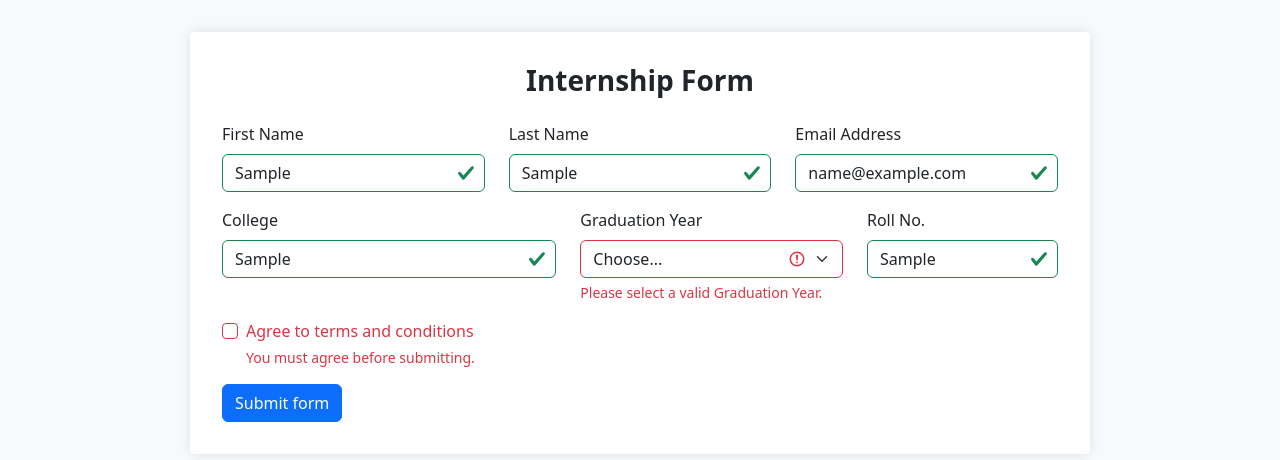
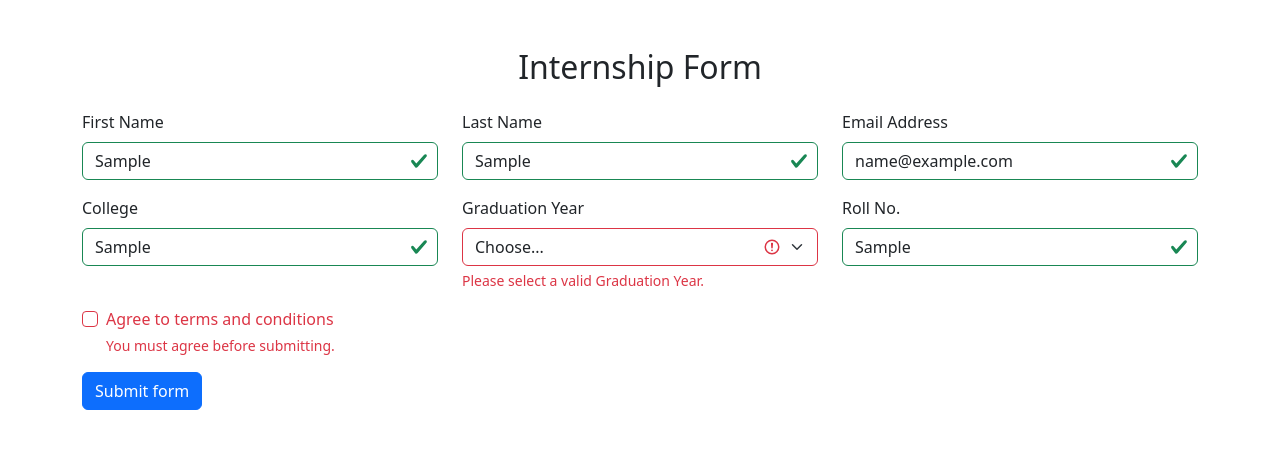
Before and after one commit to acciojob/bootstrap-form-easy-SayyedAmeenNaqvi, a website: page main.html in a window 1280 px wide. Both pictures are taken after typing "Sample", "Sample", "name@example.com", "Sample", "Sample" into the empty fields and a click on the button "Submit form". Drawn offline with nearby package versions, Linux system fonts and the light colour scheme.

Commit message:
created a submission

```diff
--- a/main.html
+++ b/main.html
@@ -6,187 +6,87 @@
   <title>Internship Form</title>
   <!-- Bootstrap CSS CDN -->
   <link href="https://cdn.jsdelivr.net/npm/bootstrap@5.3.0/dist/css/bootstrap.min.css" rel="stylesheet" />
-  <style>
-    body {
-      margin: 2rem;
-      background-color: #f8f9fa;
-    }
-    .form-container {
-      background: #fff;
-      padding: 2rem;
-      border-radius: 0.25rem;
-      box-shadow: 0 0 12px rgba(0,0,0,0.1);
-      max-width: 900px;
-      margin-left: auto;
-      margin-right: auto;
-    }
-    .form-title {
-      font-weight: 700;
-      font-size: 1.75rem;
-      margin-bottom: 1.5rem;
-      text-align: center;
-    }
-  </style>
 </head>
 <body>
-  <div class="form-container">
-    <h2 class="form-title">Internship Form</h2>
-    <form id="internship-form" novalidate>
+  <div class="container mt-5">
+    <form class="needs-validation" novalidate>
+      <h2 class="text-center mb-4">Internship Form</h2>
+
       <div class="row mb-3">
         <div class="col-md-4">
           <label for="first-name-input" class="form-label">First Name</label>
           <input type="text" class="form-control" id="first-name-input" required />
-          <div class="invalid-feedback">
-            First name required!
-          </div>
+          <div class="invalid-feedback">First name required!</div>
         </div>
+
         <div class="col-md-4">
           <label for="last-name-input" class="form-label">Last Name</label>
           <input type="text" class="form-control" id="last-name-input" required />
-          <div class="invalid-feedback">
-            Last name required!
-          </div>
+          <div class="invalid-feedback">Last name required!</div>
         </div>
+
         <div class="col-md-4">
           <label for="email-input" class="form-label">Email Address</label>
-          <input type="email" class="form-control" id="email-input" placeholder="xyz@abc.com" required />
-          <div class="invalid-feedback">
-            Email required!
-          </div>
+          <input type="email" class="form-control" id="email-input" required />
+          <div class="invalid-feedback">Email required!</div>
         </div>
       </div>
+
       <div class="row mb-3">
-        <div class="col-md-5">
+        <div class="col-md-4">
           <label for="college-input" class="form-label">College</label>
           <input type="text" class="form-control" id="college-input" required />
-          <div class="invalid-feedback">
-            Please provide a valid college.
-          </div>
+          <div class="invalid-feedback">Please provide a valid college.</div>
         </div>
+
         <div class="col-md-4">
-          <label for="graduation-year-select" class="form-label">Graduation Year</label>
-          <select class="form-select" id="graduation-year-select" required>
-            <option value="" selected>Choose...</option>
-            <option value="2020">2020</option>
-            <option value="2021">2021</option>
-            <option value="2022">2022</option>
-            <option value="2023">2023</option>
+          <label for="grad-year-select" class="form-label">Graduation Year</label>
+          <select class="form-select" id="grad-year-select" required>
+            <option value="">Choose...</option>
+            <option>2020</option>
+            <option>2021</option>
+            <option>2022</option>
+            <option>2023</option>
           </select>
-          <div class="invalid-feedback">
-            Please select a valid Graduation Year.
-          </div>
+          <div class="invalid-feedback">Please select a valid Graduation Year.</div>
         </div>
-        <div class="col-md-3">
+
+        <div class="col-md-4">
           <label for="roll-no-input" class="form-label">Roll No.</label>
           <input type="text" class="form-control" id="roll-no-input" required />
-          <div class="invalid-feedback">
-            Please provide a valid Roll no.
-          </div>
+          <div class="invalid-feedback">Please provide a valid Roll no.</div>
         </div>
       </div>
-      <div class="mb-3 form-check">
-        <input type="checkbox" class="form-check-input" id="conditions-checkbox" required />
-        <label class="form-check-label" for="conditions-checkbox">Agree to terms and conditions</label>
-        <div class="invalid-feedback" style="display:block;">
-          You must agree before submitting.
-        </div>
+
+      <div class="form-check mb-3">
+        <input class="form-check-input" type="checkbox" id="conditions-checkbox" required />
+        <label class="form-check-label" for="conditions-checkbox">
+          Agree to terms and conditions
+        </label>
+        <div class="invalid-feedback">You must agree before submitting.</div>
       </div>
-      <button type="submit" class="btn btn-primary">Submit form</button>
+
+      <button class="btn btn-primary" type="submit">Submit form</button>
     </form>
   </div>
 
-  <!-- Bootstrap Bundle JavaScript (includes Popper) -->
+  <!-- Bootstrap JS Bundle with Popper -->
   <script src="https://cdn.jsdelivr.net/npm/bootstrap@5.3.0/dist/js/bootstrap.bundle.min.js"></script>
+
+  <!-- Custom Validation JS -->
   <script>
-    (function() {
-      "use strict";
-      const form = document.getElementById('internship-form');
-      const firstName = document.getElementById('first-name-input');
-      const lastName = document.getElementById('last-name-input');
-      const email = document.getElementById('email-input');
-      const college = document.getElementById('college-input');
-      const graduationYear = document.getElementById('graduation-year-select');
-      const rollNo = document.getElementById('roll-no-input');
-      const conditionsCheckbox = document.getElementById('conditions-checkbox');
-
-      form.addEventListener('submit', function(event) {
-        // Reset validation states
-        form.classList.remove('was-validated');
-
-        let isValid = true;
-
-        // First Name required
-        if (!firstName.value.trim()) {
-          isValid = false;
-          firstName.classList.add('is-invalid');
-        } else {
-          firstName.classList.remove('is-invalid');
-        }
-
-        // Last Name required
-        if (!lastName.value.trim()) {
-          isValid = false;
-          lastName.classList.add('is-invalid');
-        } else {
-          lastName.classList.remove('is-invalid');
-        }
-
-        // Email required and must be valid format
-        if (!email.value.trim()) {
-          isValid = false;
-          email.classList.add('is-invalid');
-        } else {
-          // Simple email regex test (HTML5 validation also active)
-          const emailPattern = /^[^\s@]+@[^\s@]+\.[^\s@]+$/;
-          if (!emailPattern.test(email.value.trim())) {
-            isValid = false;
-            email.classList.add('is-invalid');
-          } else {
-            email.classList.remove('is-invalid');
+    (function () {
+      'use strict';
+      const forms = document.querySelectorAll('.needs-validation');
+      Array.prototype.slice.call(forms).forEach(function (form) {
+        form.addEventListener('submit', function (event) {
+          if (!form.checkValidity()) {
+            event.preventDefault();
+            event.stopPropagation();
           }
-        }
-
-        // College required and non-empty
-        if (!college.value.trim()) {
-          isValid = false;
-          college.classList.add('is-invalid');
-        } else {
-          college.classList.remove('is-invalid');
-        }
-
-        // Graduation Year must be chosen and not default empty
-        if (!graduationYear.value) {
-          isValid = false;
-          graduationYear.classList.add('is-invalid');
-        } else {
-          graduationYear.classList.remove('is-invalid');
-        }
-
-        // Roll no required non empty
-        if (!rollNo.value.trim()) {
-          isValid = false;
-          rollNo.classList.add('is-invalid');
-        } else {
-          rollNo.classList.remove('is-invalid');
-        }
-
-        // Checkbox must be checked
-        if (!conditionsCheckbox.checked) {
-          isValid = false;
-          conditionsCheckbox.classList.add('is-invalid');
-          // show the container invalid feedback block by toggling style since checkbox invalid-feedback is always displayed block
-          conditionsCheckbox.nextElementSibling.nextElementSibling.style.display = "block";
-        } else {
-          conditionsCheckbox.classList.remove('is-invalid');
-          conditionsCheckbox.nextElementSibling.nextElementSibling.style.display = "none";
-        }
-
-        if (!isValid) {
-          event.preventDefault();
-          event.stopPropagation();
           form.classList.add('was-validated');
-        }
-      }, false);
+        }, false);
+      });
     })();
   </script>
 </body>
```
